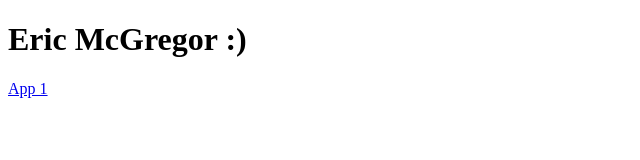
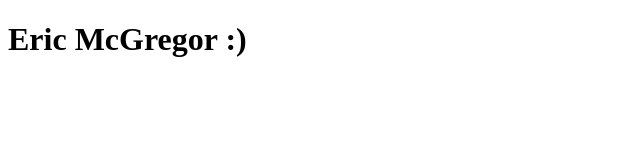
Before and after one commit to erimcg/vue-apps, a plain HTML site: page index.html in a window 1280 px wide. Shown: the full height of the page, 0-640 px from the left. Drawn offline with Linux system fonts and the light colour scheme.

Commit message:
removed app1 link

```diff
--- a/index.html
+++ b/index.html
@@ -7,6 +7,5 @@
 
     <body>
         <h1>Eric McGregor :)</h1>
-        <a href="app1">App 1</a>
     </body>
 </html>
```
